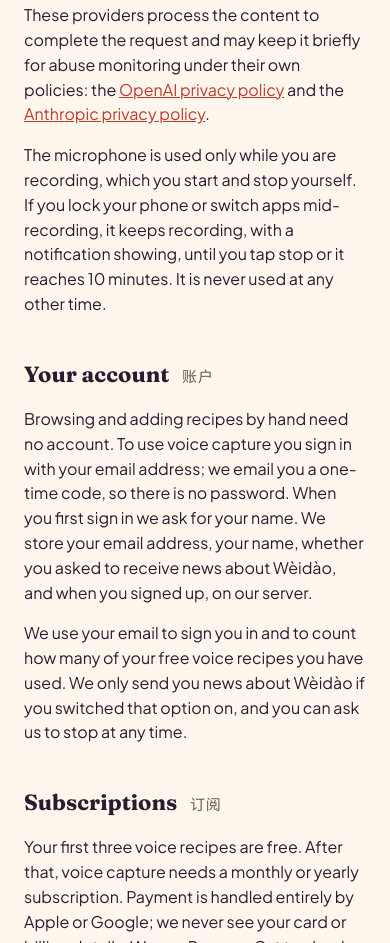
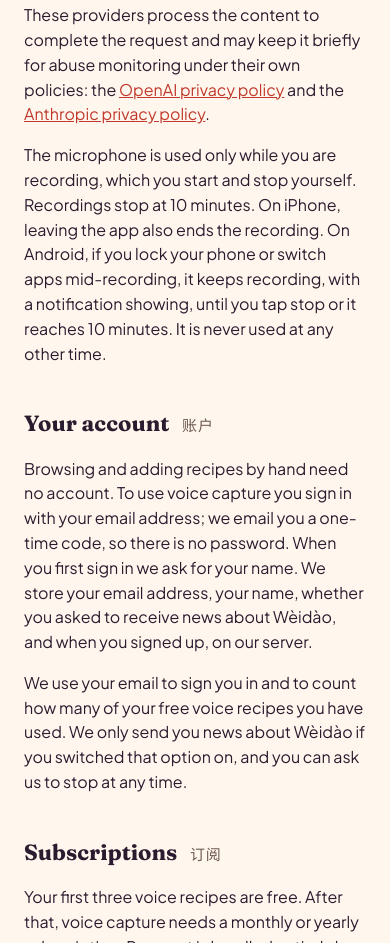
Before and after one commit to tlaw-git/weidao-support, a plain HTML site: page privacy.html in a window 390 px wide. Shown: the part 1509-2452 px from the top of the page. Drawn offline with Linux system fonts and the light colour scheme.

Commit message:
Privacy: iPhone recording ends when you leave the app
Co-Authored-By: Claude Opus 5.5 <noreply@anthropic.com>

```diff
--- a/privacy.html
+++ b/privacy.html
@@ -73,7 +73,7 @@
     <p>It is sent to Anthropic&#8217;s Claude, which organises it into ingredients and steps and writes it in both English and Chinese. The recipe comes back to your phone and is saved there. We do not keep a copy.</p>
   </details>
   <p>These providers process the content to complete the request and may keep it briefly for abuse monitoring under their own policies: the <a href="https://openai.com/policies/privacy-policy">OpenAI privacy policy</a> and the <a href="https://www.anthropic.com/legal/privacy">Anthropic privacy policy</a>.</p>
-  <p>The microphone is used only while you are recording, which you start and stop yourself. If you lock your phone or switch apps mid-recording, it keeps recording, with a notification showing, until you tap stop or it reaches 10 minutes. It is never used at any other time.</p>
+  <p>The microphone is used only while you are recording, which you start and stop yourself. Recordings stop at 10 minutes. On iPhone, leaving the app also ends the recording. On Android, if you lock your phone or switch apps mid-recording, it keeps recording, with a notification showing, until you tap stop or it reaches 10 minutes. It is never used at any other time.</p>
 
   <h2>Your account <span class="zh">账户</span></h2>
   <p>Browsing and adding recipes by hand need no account. To use voice capture you sign in with your email address; we email you a one-time code, so there is no password. When you first sign in we ask for your name. We store your email address, your name, whether you asked to receive news about W&#232;id&#224;o, and when you signed up, on our server.</p>
```
